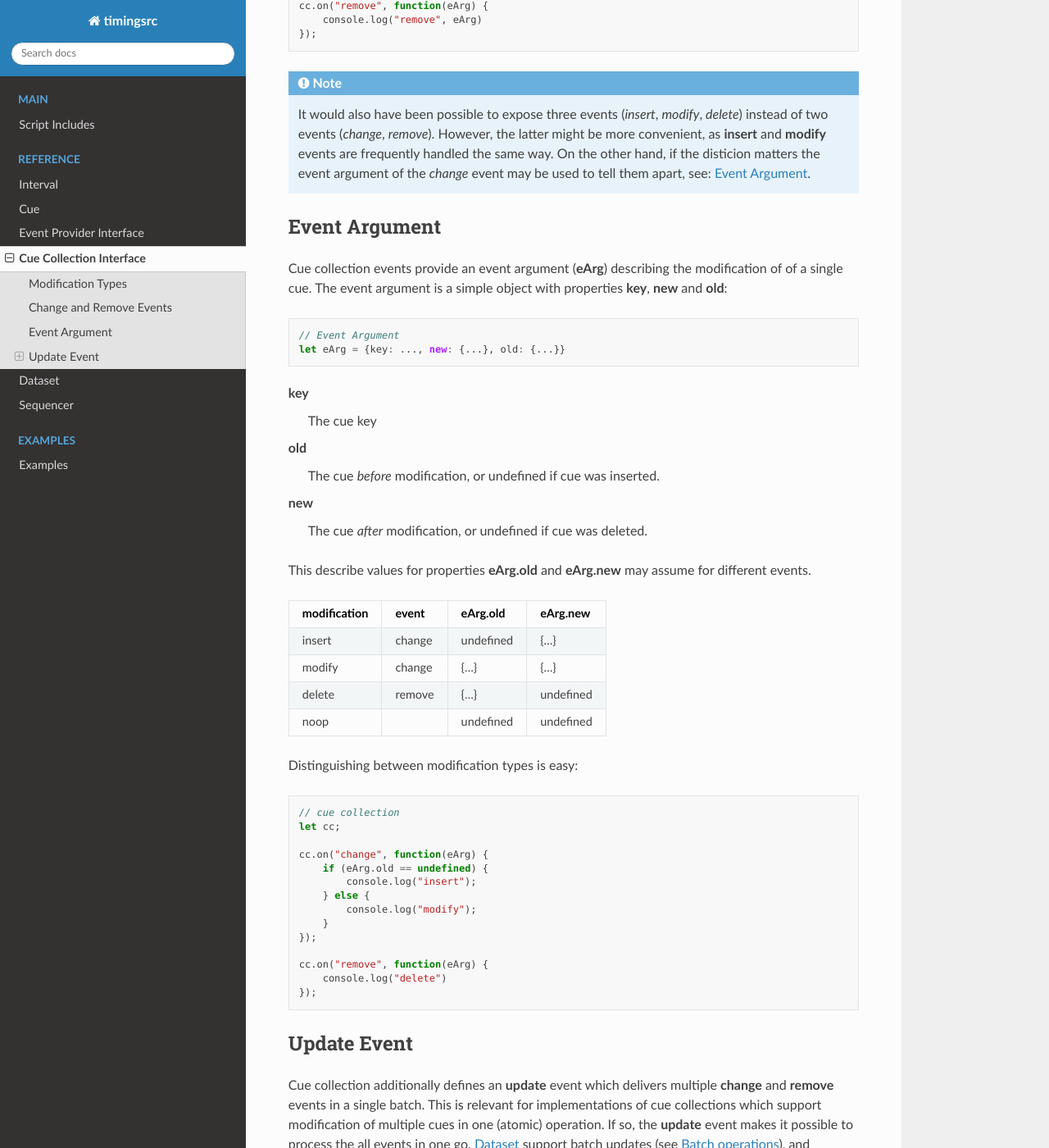
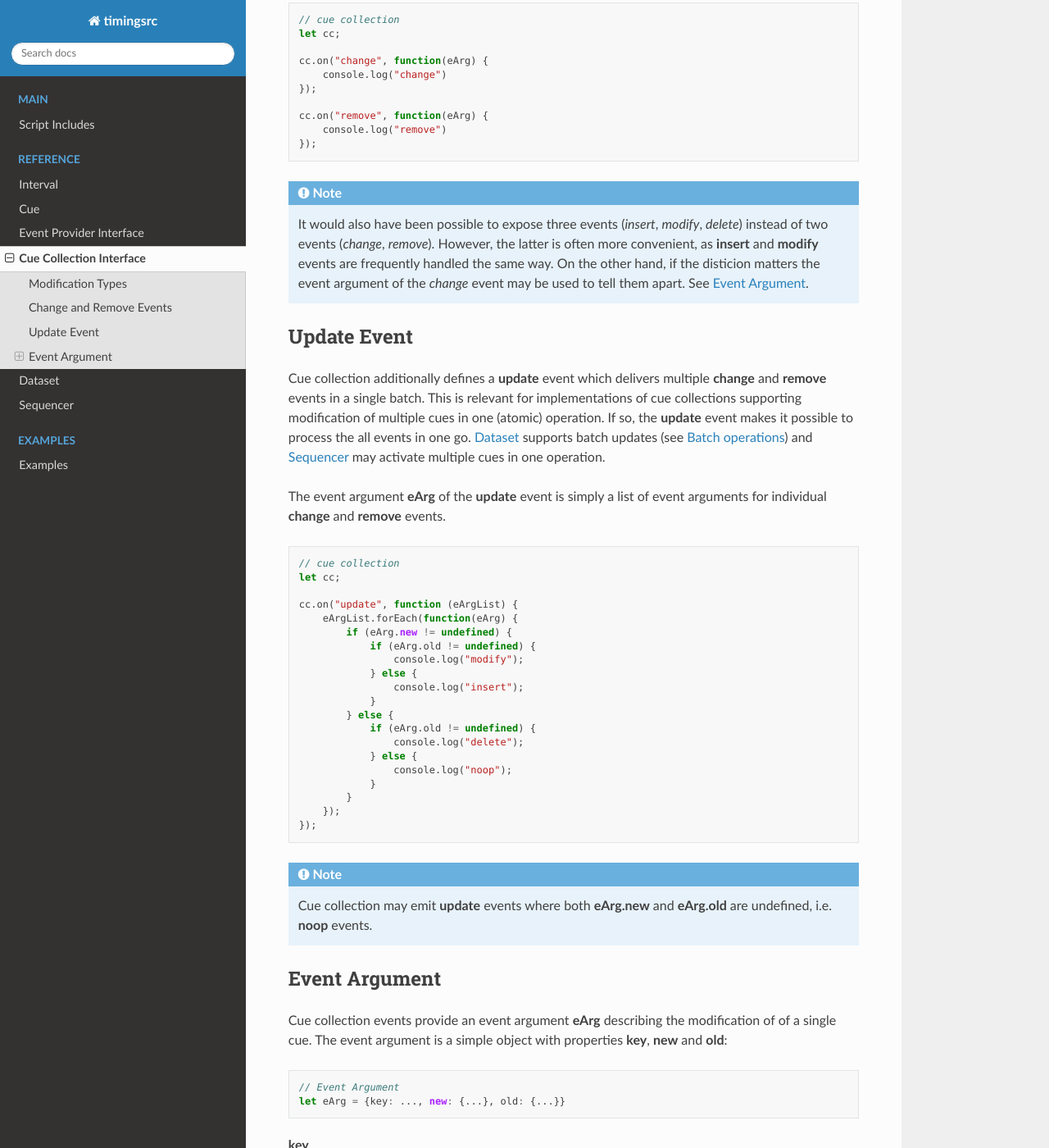
Before and after one commit to ingararntzen/timingdocs, a Sphinx documentation site: the page built from docs/source/cuecollection.rst, in a window 1280 px wide and 1400 px high, scrolled down 1378 px. Shown: the whole window at 82% size. Built offline with Sphinx 7.4.7 and the Read the Docs theme 2.0.0, drawn with Linux system fonts in a browser that asks for light colours; some of the changed text lies outside the part shown.

Commit message:
fixing cue collection

```diff
--- a/docs/source/cuecollection.rst
+++ b/docs/source/cuecollection.rst
@@ -26,7 +35,7 @@ Modification Types
 Cue collections support two types of modifications: *membership-modifications* and *cue-modifications*:
 
 membership-modifications
-    Cues *inserted* into or *deleted* from the collection.
+    Cues *inserted* into collection or cues *deleted* from collection.
 
 cue-modifications
     Cues *modified* (without affecting collection membership).
@@ -34,15 +43,15 @@ cue-modifications
 ..  note::
 
     The cue key is **immutable** by definition, so modification to the key of
-    a cue must always be modelled as a *membership-modification* (i.e. delete
-    cue with old key, insert cue with new key).
+    a cue must always be modelled as a *membership-modification*, i.e. delete
+    cue (old key), insert cue (new key).
 
 
 Change and Remove Events
 """"""""""""""""""""""""""""""""""""""""""""""""""""""""""""""""""""""""
 
 Cue collection defines events **change** and **remove**. These events
-are concerned with a single cue, so if modification of the cue collection affects 4 cues, there will be 4 events.
+report modifications for individual cues.
 
 change
     - *inserted* cues (*membership-modification*)
@@ -58,11 +67,11 @@ remove
     let cc;
 
     cc.on("change", function(eArg) {
-        console.log("change", eArg)
+        console.log("change")
     });
 
     cc.on("remove", function(eArg) {
-        console.log("remove", eArg)
+        console.log("remove")
     });
 
 
@@ -70,7 +79,51 @@ remove
 
     It would also have been possible to expose three events
     (*insert*, *modify*, *delete*) instead of two events (*change*, *remove*).
-    However, the latter might be more convenient, as **insert** and **modify** events are frequently handled the same way. On the other hand, if the disticion matters the event argument of the *change* event may be used to tell them apart, see: :ref:`cuecollection-earg`.
+    However, the latter is often more convenient, as **insert** and **modify** events are frequently handled the same way. On the other hand, if the disticion matters the event argument of the *change* event may be used to tell them apart. See :ref:`cuecollection-earg`.
+
+
+Update Event
+""""""""""""""""""""""""""""""""""""""""""""""""""""""""""""""""""""""""
+
+Cue collection additionally defines a **update** event which delivers
+multiple **change** and **remove** events in a single batch. This is
+relevant for implementations of cue collections supporting modification of multiple cues in one (atomic) operation. If so, the **update** event makes
+it possible to process the all events in one go. :ref:`dataset` supports
+batch updates (see :ref:`dataset-batch`) and :ref:`sequencer` may activate
+multiple cues in one operation.
+
+The event argument **eArg** of the **update** event is simply a list of
+event arguments for individual **change** and **remove** events.
+
+
+..  code-block:: javascript
+
+    // cue collection
+    let cc;
+
+    cc.on("update", function (eArgList) {
+        eArgList.forEach(function(eArg) {
+            if (eArg.new != undefined) {
+                if (eArg.old != undefined) {
+                    console.log("modify");
+                } else {
+                    console.log("insert");
+                }
+            } else {
+                if (eArg.old != undefined) {
+                    console.log("delete");
+                } else {
+                    console.log("noop");
+                }
+            }
+        });
+    });
+
+
+..  note::
+
+    Cue collection may emit **update** events where both  **eArg.new** and
+    **eArg.old** are undefined, i.e. **noop** events.
 
 
 ..  _cuecollection-earg:
@@ -78,7 +131,7 @@ remove
 Event Argument
 """"""""""""""""""""""""""""""""""""""""""""""""""""""""""""""""""""""""
 
-Cue collection events provide an event argument (**eArg**) describing
+Cue collection events provide an event argument **eArg** describing
 the modification of of a single cue. The event argument is a simple
 object with properties **key**, **new** and **old**:
 
@@ -96,8 +149,8 @@ new
     The cue *after* modification, or undefined if cue was deleted.
 
 
-This describe values for properties **eArg.old** and **eArg.new**
-may assume for different events.
+This table show values **eArg.old** and **eArg.new**
+may assume for different events and modification types.
 
 
 ============  ======  ==========  ==========
@@ -129,48 +182,6 @@ Distinguishing between modification types is easy:
     });
 
 
-Update Event
-""""""""""""""""""""""""""""""""""""""""""""""""""""""""""""""""""""""""
-
-Cue collection additionally defines an **update** event which delivers
-multiple **change** and **remove** events in a single batch. This is
-relevant for implementations of cue collections which support modification of multiple cues in one (atomic) operation. If so, the **update** event makes
-it possible to process the all events in one go. :ref:`dataset` support
-batch updates (see :ref:`dataset-batch`), and :ref:`sequencer` may activate
-multiple cues in one operation.
-
-The **eArg** or the **update** event is simply a list of **eArgs** for
-individual **change** and **remove** events.
-
-
-..  code-block:: javascript
-
-    // cue collection
-    let cc;
-
-    cc.on("update", function (eArgList) {
-        eArgList.forEach(function(eArg) {
-            if (eArg.new != undefined) {
-                if (eArg.old != undefined) {
-                    console.log("modify");
-                } else {
-                    console.log("insert");
-                }
-            } else {
-                if (eArg.old != undefined) {
-                    console.log("delete");
-                } else {
-                    console.log("noop");
-                }
-            }
-        });
-    });
-
-
-..  note::
-
-    Implementations of cue collection may emit **update** events where both
-    **eArg.new** and **eArg.old** are undefined, i.e. **noop** events.
 
 
 
```
Also changed, not shown: other parts of docs/source/cuecollection.rst (+9 -0 lines).
